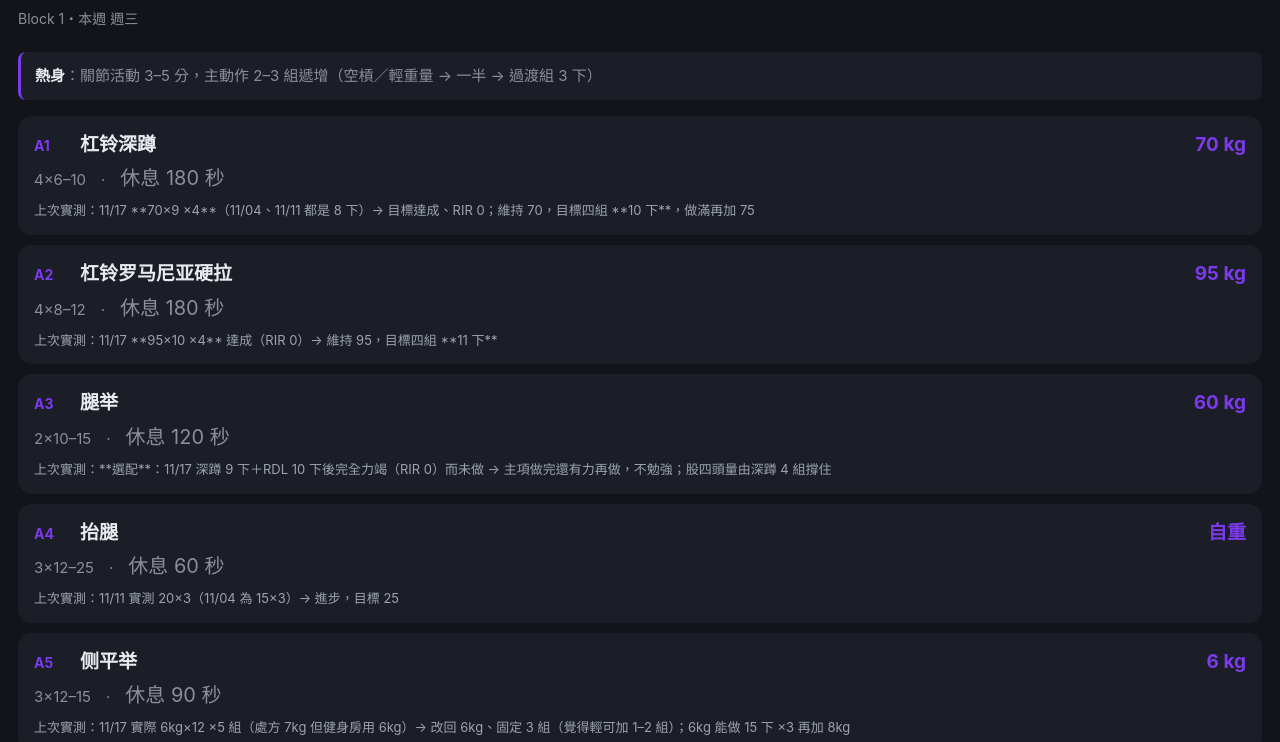
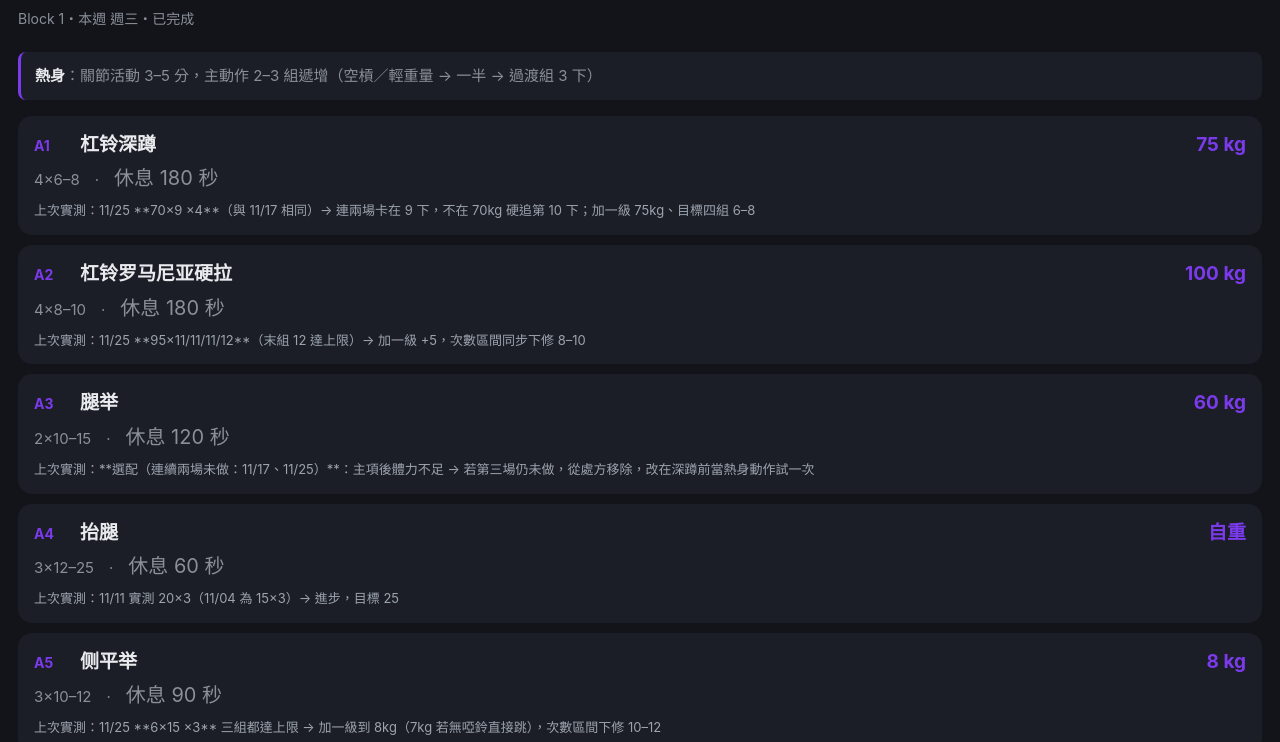
Before and after one commit to amwayfans/xiaoyao, a plain HTML site: page day/wed.html in a window 1280 px wide. Shown: the part 58-800 px from the top of the page. Drawn offline with Linux system fonts and the light colour scheme.

Commit message:
chore: 自動更新本週訓練排程 (2026-11-26)

```diff
--- a/day/wed.html
+++ b/day/wed.html
@@ -29,26 +29,26 @@
 </head>
 <body>
 <h1>週三｜腿</h1>
-<div class="sub">Block 1・本週 週三</div>
+<div class="sub">Block 1・本週 週三・已完成</div>
 <div class="tip"><b>熱身</b>：關節活動 3–5 分，主動作 2–3 組遞增（空槓／輕重量 → 一半 → 過渡組 3 下）</div>
 <div class="row">
   <div class="top"><span class="no">A1</span>
     <span class="name">杠铃深蹲</span>
-    <span class="wt">70 kg</span></div>
-  <div class="sr">4×6–10　·　<span class="rest">休息 180 秒</span></div>
-  <div class="why">上次實測：11/17 **70×9 ×4**（11/04、11/11 都是 8 下）→ 目標達成、RIR 0；維持 70，目標四組 **10 下**，做滿再加 75</div>
+    <span class="wt">75 kg</span></div>
+  <div class="sr">4×6–8　·　<span class="rest">休息 180 秒</span></div>
+  <div class="why">上次實測：11/25 **70×9 ×4**（與 11/17 相同）→ 連兩場卡在 9 下，不在 70kg 硬追第 10 下；加一級 75kg、目標四組 6–8</div>
 </div><div class="row">
   <div class="top"><span class="no">A2</span>
     <span class="name">杠铃罗马尼亚硬拉</span>
-    <span class="wt">95 kg</span></div>
-  <div class="sr">4×8–12　·　<span class="rest">休息 180 秒</span></div>
-  <div class="why">上次實測：11/17 **95×10 ×4** 達成（RIR 0）→ 維持 95，目標四組 **11 下**</div>
+    <span class="wt">100 kg</span></div>
+  <div class="sr">4×8–10　·　<span class="rest">休息 180 秒</span></div>
+  <div class="why">上次實測：11/25 **95×11/11/11/12**（末組 12 達上限）→ 加一級 +5，次數區間同步下修 8–10</div>
 </div><div class="row">
   <div class="top"><span class="no">A3</span>
     <span class="name">腿举</span>
     <span class="wt">60 kg</span></div>
   <div class="sr">2×10–15　·　<span class="rest">休息 120 秒</span></div>
-  <div class="why">上次實測：**選配**：11/17 深蹲 9 下＋RDL 10 下後完全力竭（RIR 0）而未做 → 主項做完還有力再做，不勉強；股四頭量由深蹲 4 組撐住</div>
+  <div class="why">上次實測：**選配（連續兩場未做：11/17、11/25）**：主項後體力不足 → 若第三場仍未做，從處方移除，改在深蹲前當熱身動作試一次</div>
 </div><div class="row">
   <div class="top"><span class="no">A4</span>
     <span class="name">抬腿</span>
@@ -58,9 +58,9 @@
 </div><div class="row">
   <div class="top"><span class="no">A5</span>
     <span class="name">侧平举</span>
-    <span class="wt">6 kg</span></div>
-  <div class="sr">3×12–15　·　<span class="rest">休息 90 秒</span></div>
-  <div class="why">上次實測：11/17 實際 6kg×12 ×5 組（處方 7kg 但健身房用 6kg）→ 改回 6kg、固定 3 組（覺得輕可加 1–2 組）；6kg 能做 15 下 ×3 再加 8kg</div>
+    <span class="wt">8 kg</span></div>
+  <div class="sr">3×10–12　·　<span class="rest">休息 90 秒</span></div>
+  <div class="why">上次實測：11/25 **6×15 ×3** 三組都達上限 → 加一級到 8kg（7kg 若無啞鈴直接跳），次數區間下修 10–12</div>
 </div>
 <div class="tip"><b>換氣</b>：下行吸氣、上行過最吃力點吐氣；站直時換氣</div>
 <div class="tip"><b>這日 16 組</b>（不含熱身）。<b>組間休息已標在各動作旁</b>：大重量複合 180 秒、上半身複合 120–150 秒、孤立 90 秒、核心與行走 60 秒。熱身組一律 60 秒。</div>
--- a/week.json
+++ b/week.json
@@ -1,12 +1,12 @@
 {
  "week": "2026-W48",
  "block": 1,
- "updated": "2026-11-25T00:05:59+08:00",
+ "updated": "2026-11-26T00:06:03+08:00",
  "mon": "休息",
  "mon_url": "https://amwayfans.github.io/xiaoyao/day/mon.html",
  "tue": "休息",
  "tue_url": "https://amwayfans.github.io/xiaoyao/day/tue.html",
- "wed": "腿",
+ "wed": "✓腿",
  "wed_url": "https://amwayfans.github.io/xiaoyao/day/wed.html",
  "thu": "休息",
  "thu_url": "https://amwayfans.github.io/xiaoyao/day/thu.html",
```
